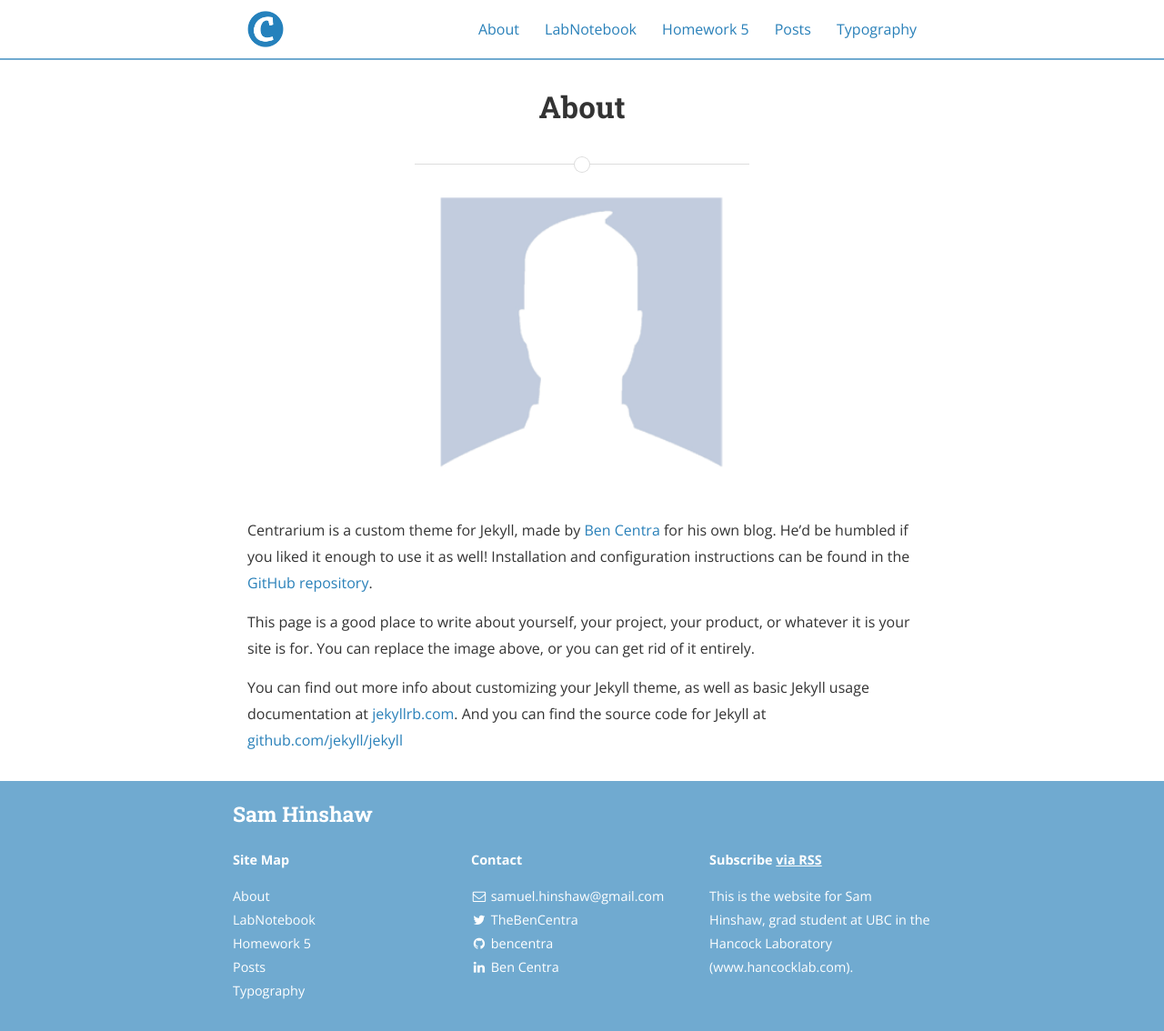
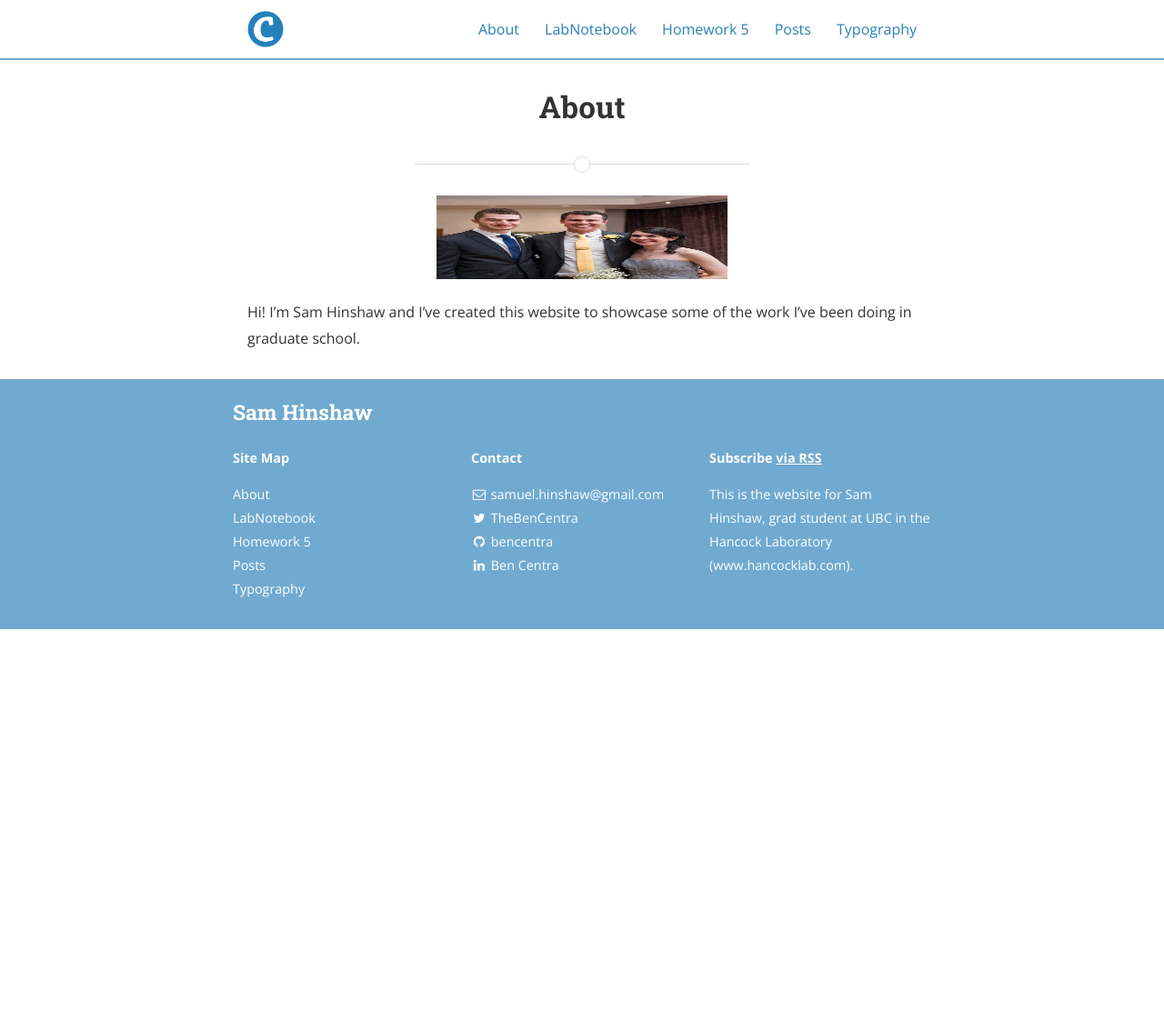
Before and after one commit to samhinshaw/samhinshaw.github.io, a Jekyll site: the page built from about.md, in a window 1280 px wide. Shown: the whole page at 91% size. Built offline with Jekyll 4.4.1, drawn with Linux system fonts in a browser that asks for light colours; nearby versions of some CDN libraries; a style sheet for code colours, icons or effects is not loaded; after the commit the page ends 900 px from its top, so only the background shows below that.

Commit message:
editing about

```diff
--- a/about.md
+++ b/about.md
@@ -4,14 +4,10 @@ title: About
 permalink: /about/
 ---
 
-<img src="{{ site.baseurl }}/assets/profile-placeholder.gif" title="Profile Picture" class="profile">
+<img src="{{ site.baseurl }}/assets/sam.jpg" title="Profile Picture" class="profile" height="100" width="100">
 
-Centrarium is a custom theme for Jekyll, made by [Ben Centra][bencentra] for his own blog. He'd be humbled if you liked it enough to use it as well! Installation and configuration instructions can be found in the [GitHub repository](https://github.com/bencentra/centrarium).
+Hi! I'm Sam Hinshaw and I've created this website to showcase some of the work I've been doing in graduate school.
 
-This page is a good place to write about yourself, your project, your product, or whatever it is your site is for. You can replace the image above, or you can get rid of it entirely.
-
-You can find out more info about customizing your Jekyll theme, as well as basic Jekyll usage documentation at [jekyllrb.com](http://jekyllrb.com/). And you can find the source code for Jekyll at [github.com/jekyll/jekyll](https://github.com/jekyll/jekyll)
-
-[centrarium]: https://github.com/bencentra/centrarium
-[bencentra]: http://bencentra.com
+[GitHub]: https://github.com/samhinshaw
+[samhinshaw]: http://samhinshaw.com
 [jekyll]: https://github.com/jekyll/jekyll
```
Also changed, not shown: assets/sam.jpg (added).
